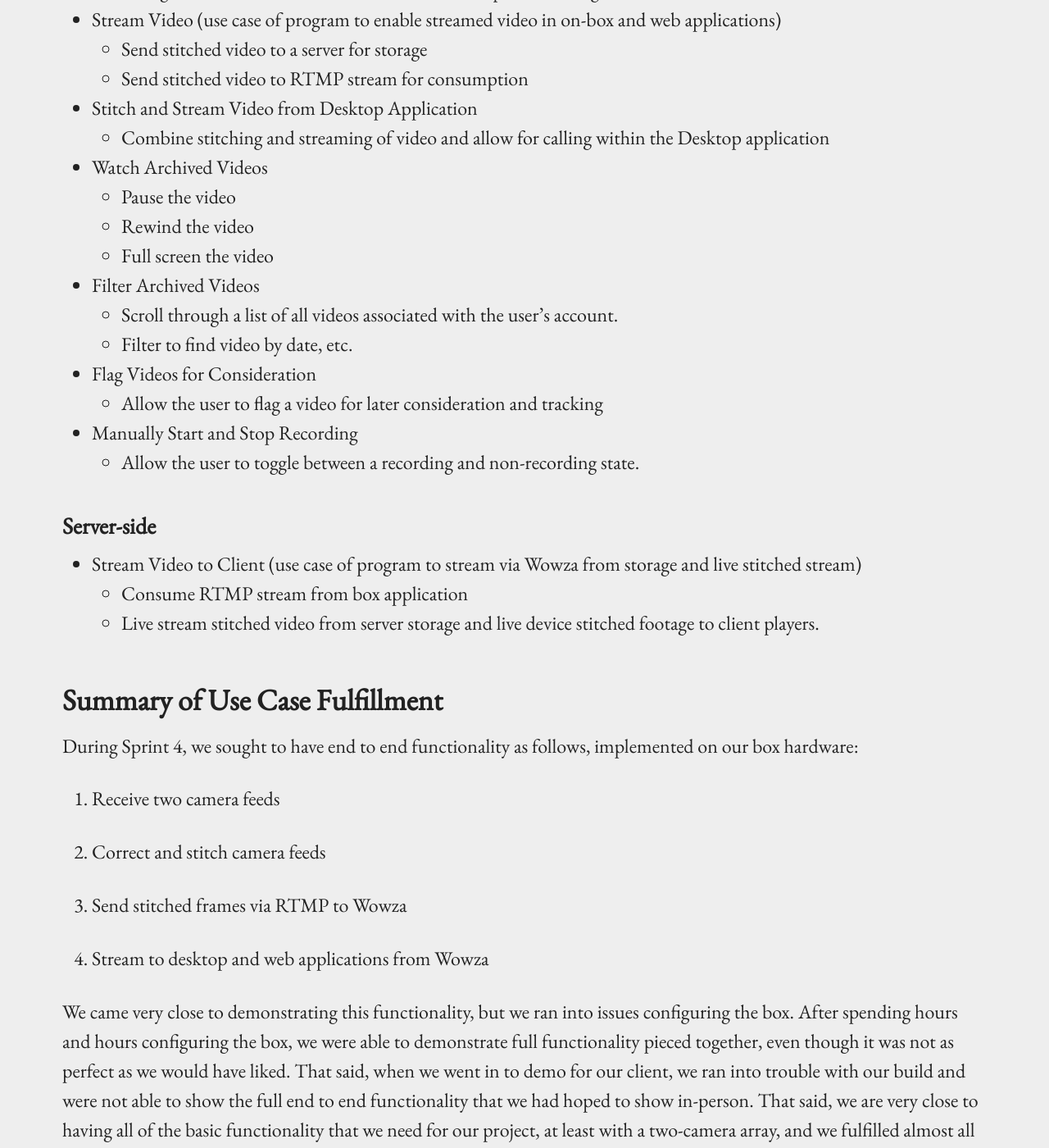
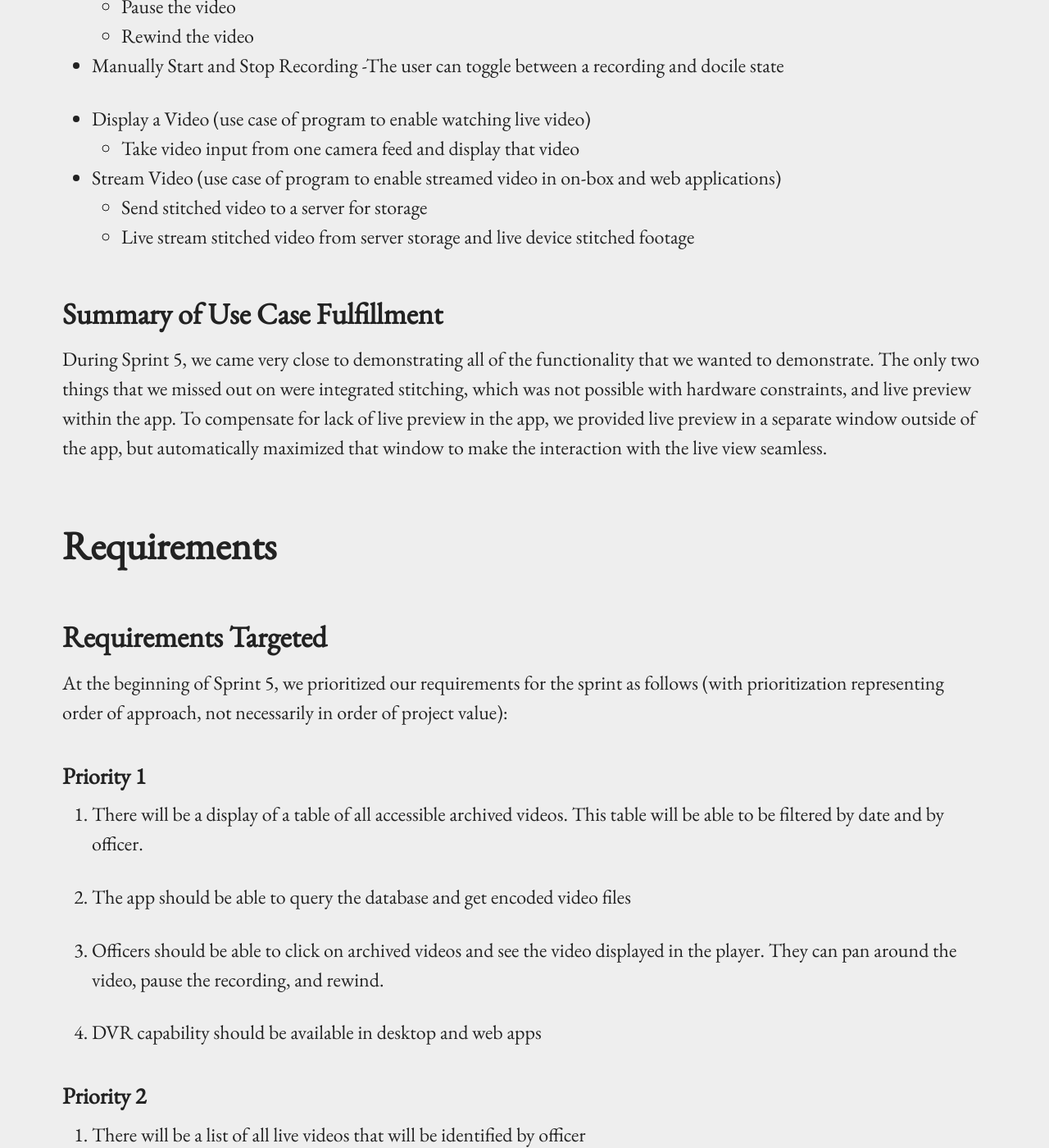
Before and after one commit to 360ls/360ls, a Jekyll site: the page built from _sprint/sprint5/specification.md, in a window 1280 px wide and 1400 px high, scrolled down 2660 px. Shown: the whole window at 82% size. Built offline with Jekyll 4.4.1, drawn with Linux system fonts in a browser that asks for light colours; some of the changed text lies outside the part shown.

Commit message:
added spec page

```diff
--- a/_sprint/sprint5/specification.md
+++ b/_sprint/sprint5/specification.md
@@ -10,178 +10,152 @@
 ## Use Cases Targeted
 
 ### Web Application
+
 - Watch Live Video
-    - See live stream in browser via web player
-    - Change video display quality
+	- Pan around the 360 video
+
+- Filter Archived Videos
+	- The user can scroll through a list of all vidoes
+	- Filter to find by date, or officer ID
 
 - Watch Archived Video
-	- Watch saved videos in browser via web player
-    - Pause the video
-    - Rewind the video
-    - Full screen the video
-    - Change video display quality
+	- Pan around the 360 video
+	- Pause the video
+	- Rewind the video
 
 ### On-box Application
+
+- Watch Live Video In-app
+	- See the situation around the car from a live no-latency feed on the in-car box.
+	- Integrated in box application.
+
+- Filter Archived Videos
+	- The user can scroll through a list of all vidoes associated with their account
+	- Filter to find by date, etc.
+
+- Watch Archived Video
+	- Pause the video
+	- Rewind the video
+
+- Manually Start and Stop Recording
+	-The user can toggle between a recording and docile state
+
 - Display a Stitched Video (use case of program to enable watching live video)
-	- Take video input from two camera feeds, correct distortion, and stitch it into one video
-	- Correct distortion on videos
-	- Recognize when a feed is dead or occluded for adaptive stitching
+	- Take video input from four camera streams and stitch it into one video
+	- Convert that stitched video into multiple encodings of a 360 degree video
 
 - Stream Video (use case of program to enable streamed video in on-box and web applications)
 	- Send stitched video to a server for storage
-	- Send stitched video to RTMP stream for consumption
-
-- Stitch and Stream Video from Desktop Application
-	- Combine stitching and streaming of video and allow for calling within the Desktop application
-
-- Watch Live Video
-	- See the situation around the car from a live on-latency feed on the in-car box.
-	- See live video in a simple player
-- Watch Archived Videos
-	- Pause the video
-	- Rewind the video
-	- Full screen the video
-
-- Filter Archived Videos
-	- Scroll through a list of all videos associated with the user's account.
-	- Filter to find video by date, etc.
-
-- Flag Videos for Consideration
-	- Allow the user to flag a video for later consideration and tracking
-
-- Manually Start and Stop Recording
-	- Allow the user to toggle between a recording and non-recording state.
+	- Live stream stitched video from server storage and live device stitched footage
 
 ### Server-side
-- Stream Video to Client (use case of program to stream via Wowza from storage and live stitched stream)
-	- Consume RTMP stream from box application
-	- Live stream stitched video from server storage and live device stitched footage to client players.
+
 
 ## Use Cases Realized
 
 ### Web Application
+
 - Watch Live Video
-    - See live stream in browser via web player
-    - Change video display quality
+	- Pan around the 360 video
+
+- Filter Archived Videos
+	- The user can scroll through a list of all vidoes
+	- Filter to find by date, or officer ID
+
+- Watch Archived Video
+	- Pan around the 360 video
+	- Pause the video
+	- Rewind the video
 
 ### On-box Application
-- Display a Stitched Video (use case of program to enable watching live video)
-	- Take video input from two camera feeds, correct distortion, and stitch it into one video
-	- Correct distortion on videos
-	- Recognize when a feed is dead or occluded for adaptive stitching
+
+- Watch Live Video
+	- See the situation around the car from a live no-latency feed on the in-car box.
+	- Outside of box application.
+
+- Filter Archived Videos
+	- The user can scroll through a list of all vidoes associated with their account
+	- Filter to find by date, etc.
+
+- Watch Archived Video
+	- Pause the video
+	- Rewind the video
+
+- Manually Start and Stop Recording
+	-The user can toggle between a recording and docile state
+
+- Display a Video (use case of program to enable watching live video)
+	- Take video input from one camera feed and display that video
 
 - Stream Video (use case of program to enable streamed video in on-box and web applications)
 	- Send stitched video to a server for storage
-	- Send stitched video to RTMP stream for consumption
-
-- Stitch and Stream Video from Desktop Application
-	- Combine stitching and streaming of video and allow for calling within the Desktop application
-
-- Watch Archived Videos
-	- Pause the video
-	- Rewind the video
-	- Full screen the video
-
-- Filter Archived Videos
-	- Scroll through a list of all videos associated with the user's account.
-	- Filter to find video by date, etc.
-
-- Flag Videos for Consideration
-	- Allow the user to flag a video for later consideration and tracking
-
-- Manually Start and Stop Recording
-	- Allow the user to toggle between a recording and non-recording state.
-
-### Server-side
-- Stream Video to Client (use case of program to stream via Wowza from storage and live stitched stream)
-	- Consume RTMP stream from box application
-	- Live stream stitched video from server storage and live device stitched footage to client players.
+	- Live stream stitched video from server storage and live device stitched footage
 
 
 ## Summary of Use Case Fulfillment
-During Sprint 4, we sought to have end to end functionality as follows, implemented on our box hardware:
-
-1. Receive two camera feeds
-
-2. Correct and stitch camera feeds
-
-3. Send stitched frames via RTMP to Wowza
-
-4. Stream to desktop and web applications from Wowza
-
-We came very close to demonstrating this functionality, but we ran into issues configuring the box. After spending hours and hours configuring the box, we were able to demonstrate full functionality pieced together, even though it was not as perfect as we would have liked. That said, when we went in to demo for our client, we ran into trouble with our build and were not able to show the full end to end functionality that we had hoped to show in-person. That said, we are very close to having all of the basic functionality that we need for our project, at least with a two-camera array, and we fulfilled almost all of the use cases that we laid out for the development sprint.
-
+During Sprint 5, we came very close to demonstrating all of the functionality that we wanted to demonstrate. The only two things that we missed out on were integrated stitching, which was not possible with hardware constraints, and live preview within the app. To compensate for lack of live preview in the app, we provided live preview in a separate window outside of the app, but automatically maximized that window to make the interaction with the live view seamless.
 
 # Requirements
 
 ## Requirements Targeted
-At the beginning of Sprint 4, we prioritized our requirements for the sprint as follows (with prioritization representing order of approach, not necessarily in order of project value):
+At the beginning of Sprint 5, we prioritized our requirements for the sprint as follows (with prioritization representing order of approach, not necessarily in order of project value):
 
 ### Priority 1
-- The Box
-	- Stitch 2 videos together and stream them to Wowza
-		- Completed stitching script for local video and camera feed inputs
-		- Set up hardware to process 2 feeds for consumption in the stitching script
-		- Handle correction from within stitching algorithm
-	- Create Electron box application for handling display of streams and local videos.
-		- Call python script to correct, stitch, and stream feeds from within Electron
-	- Set up a file system to store videos locally on the box
-	- Improve stitching algorithm to work well with live video streams, fix distortion, and use cubemap if necessary
-
-### Priority 2
-- The Box
-	- Handle flexible identification of invalid feed inputs.
-
-- Web Application
-	- Get Django application up and running with Wowza streaming to React-enable frontend.
-	- Set up RESTful endpoint for video upload into online storage
-
-- Server-side
-	- Get reliable Wowza streaming hosted in a PaaS offering (Heroku or AWS, preferably.)
-	- Set up storage for archival of videos
-
-## Requirements Realized
-After completion of Sprint 4, we were able to complete the following requirements, all that we set out to complete in one for or another.
-
-### Priority 1
-- The Box
-	- Stitch 2 videos together and stream them to Wowza
-		- Completed stitching script for local video and camera feed inputs
-		- Set up hardware to process 2 feeds for consumption in the stitching script
-		- Handle correction from within stitching algorithm
-	- Create Electron box application for handling display of streams and local videos.
-		- Call python script to correct, stitch, and stream feeds from within Electron
-	- Set up a file system to store videos locally on the box
-	- Improve stitching algorithm to work well with live video streams, fix distortion, and use cubemap if necessary
-		- Vastly improved performance of stitching algorithm, moving from SIFT to SURF, brute-force to FLANN, and looking to move from SURF to FAST in the near future.
-
-### Priority 2
-- The Box
-	- Handle flexible identification of invalid feed inputs.
-
-- Web Application
-	- Get Django application up and running with Wowza streaming to React-enable frontend.
-	- Set up RESTful endpoint for video upload into online storage
-
-- Server-side
-	- Get reliable Wowza streaming hosted in a PaaS offering (Heroku or AWS, preferably.)
-	- Set up storage for archival of videos
-
-## Correspondance to Original Requirements
-** These requirements map to the following items from our requirements list from the beginning of the project: **
-
-### Priority Level 1
 
 1. There will be a display of a table of all accessible archived videos. This table will be able to be filtered by date and by officer.
 
 2. The app should be able to query the database and get encoded video files
 
-3. Officers should be able to click on archived videos and see the video displayed in the player.
+3. Officers should be able to click on archived videos and see the video displayed in the player. They can pan around the video, pause the recording, and rewind.
+
+4. DVR capability should be available in desktop and web apps
+
+### Priority 2
+
+1. There will be a list of all live videos that will be identified by officer
+
+2. The app will pipe in live videos from the devices on the cars.
+
+## Requirements Realized
+After completion of Sprint 5, we were able to complete the following requirements, all that we set out to complete in one form or another.
+
+### Priority 1
+
+1. There will be a display of a table of all accessible archived videos. This table will be able to be filtered.
+
+2. The app should be able to query the database and get encoded video files
+
+3. Officers should be able to click on archived videos and see the video displayed in the player. They can pan around the video, pause the recording, and rewind.
+
+4. DVR capability should be available in desktop and web apps
+
+### Priority 2
+
+1. There will be a list of all live videos that will be identified by officer
+
+2. The app will pipe in live videos from the devices on the cars.
 
 
 # Interfaces
 The following interface views show the final state of the desktop application:
 
-The following interface views show the final state of the web application:
+![Desktop Dashboard](../../images/sprint5/desktop-dash.png)
+![Desktop Live View](../../images/sprint5/desktop-live.png)
+![Desktop DVR View](../../images/sprint5/desktop-dvr.png)
+![Desktop Preferences](../../images/sprint5/desktop-preferences.png)
+![Desktop Admin Page](../../images/sprint5/desktop-admin.png)
+
+
+The following interface view shows the final state of the web application:
+
+![Web Application](../../images/sprint5/web.png)
 
 The following images show examples of the stitch that we were able to achieve at the end of the semester:
+
+![Stitch of Shirt](../../images/middle-shirt.png)
+
+![Stitch of Face](../../images/stitch-face.png)
+
+
+# Final Evaluation
+Though we did not end up with exactly what we had hoped to end up with at the end of the semester, we came much farther than I ever could have imagined. Possibly the hardest part of the project, stitching, became a problem as we got closer and closer to the end of the project, but we were able to find a way to make it work, at least in the form of a proof of concept. Using a plethora of new hardware and software that none of the people in our group had ever used, we were able to make a lot of things happen, and it came through a lot of hard work. I am proud of where we ended up as a team, and I think our work reflects the many many hours that we put in to bring this thing to fruition.
```
Also changed, not shown: images/sprint5/desktop-admin.png (added), images/sprint5/desktop-dash.png (added), images/sprint5/desktop-dvr.png (added), images/sprint5/desktop-live.png (added), images/sprint5/desktop-preferences.png (added), images/sprint5/middle-shirt.png (added), images/sprint5/stitch-face.png (added), 1 other file.
